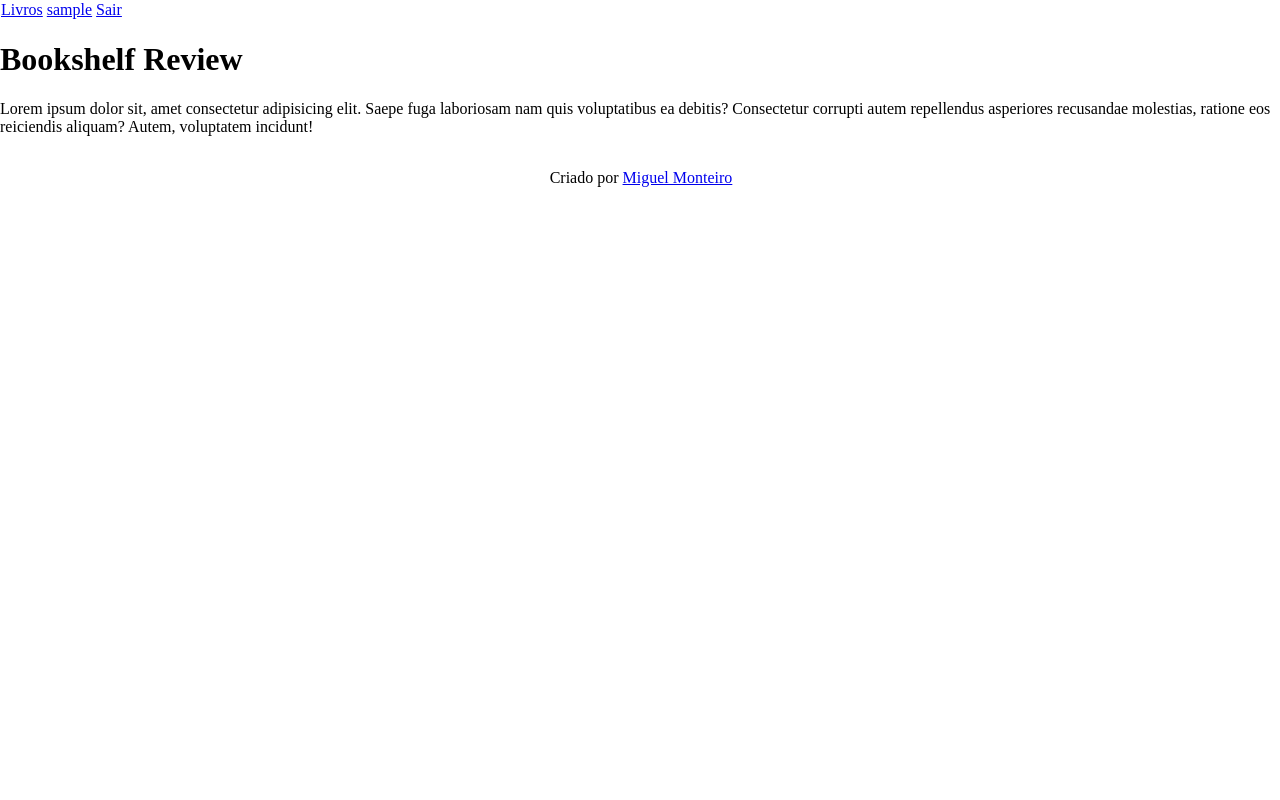
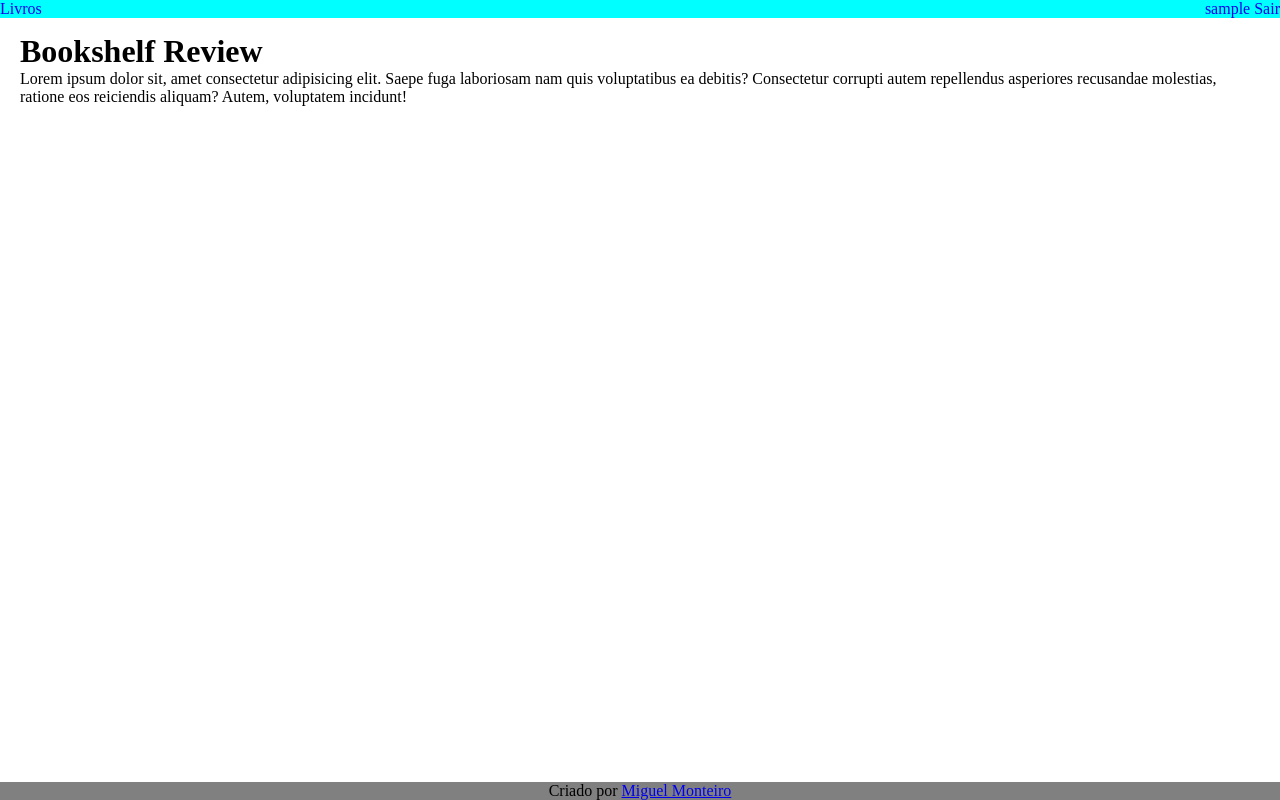
Before and after one commit to MiguelsHere/Proj, a PHP site: page / in a window 1280 px wide. Run offline with PHP 8.4, Linux system fonts and the light colour scheme; the visitor is signed in with stand-in values (Sample User, id 1).

Commit message:
Corrigir erros e melhorar CSS

```diff
--- a/Controllers/UserController.php
+++ b/Controllers/UserController.php
@@ -68,6 +68,10 @@ class UserController
 
     public function profile(string $name)
     {
+        if ($name == "none") {
+            header("Location: index.php");
+            exit;
+        }
         if ($name == $_SESSION['user_name']) {
             $info = $this->user->profile_get_info_self();
 
@@ -92,6 +96,6 @@ class UserController
         include 'Views/User/profile.php';
     }
 
-    #   TO-DO Fazer mod tirar privilegios de review
+    #   TO-DO Fazer mod tirar privilegios de review e apagar própria conta
 
 }
--- a/Models/User.php
+++ b/Models/User.php
@@ -37,6 +37,21 @@ class User
     function register(string $userName, string $email, string $password): bool
     {
         try {
+            $size = strlen($userName);
+
+            if ($size > 50 || $size < 3) {
+                $_SESSION['alert'] = "O utiliza tem de ter entre 3 a 50 carateres!";
+                return false;
+            }
+            if (strlen($password) < 8) {
+                $_SESSION['alert'] = "A password tem de ter pelo menos 8 carateres!";
+                return false;
+            }
+            if (!filter_var($email, FILTER_VALIDATE_EMAIL)) {
+                $_SESSION['alert'] = "Email inválido!";
+                return false;
+            }
+
             $hash = password_hash($password, PASSWORD_DEFAULT);
 
             $query = "INSERT INTO user(user_name, email, password_hash) VALUES(:user_name, :email, :password_hash)";
--- a/Views/Common/alert.php
+++ b/Views/Common/alert.php
@@ -1,4 +1,4 @@
 <?php if (isset($_SESSION['alert'])): ?>
-    <p class="alert"><?php htmlspecialchars($_SESSION['alert']) ?></p>
+    <p class="alert"><?php echo $_SESSION['alert'] ?></p>
     <?php unset($_SESSION['alert']); ?>
 <?php endif ?>
--- a/Views/Common/nav.php
+++ b/Views/Common/nav.php
@@ -1,10 +1,14 @@
 <nav>
     <a href="index.php?action=books" title="Ir para a página de livros">Livros</a>
     <?php if (empty($_SESSION['user_id'])): ?>
-        <a href="index.php?action=login" title="Ir para a página de login">Entrar</a>
-        <a href="index.php?action=register" title="Ir para a página de registo">Registar</a>
+        <div>
+            <a href="index.php?action=login" title="Ir para a página de login">Entrar</a>
+            <a href="index.php?action=register" title="Ir para a página de registo">Registar</a>
+        </div>
     <?php else: ?>
-        <a href="index.php?action=profile" title="Ir para a pagina de perfil"><?= htmlspecialchars($_SESSION["user_name"]) ?></a>
-        <a href="index.php?action=logout">Sair</a>
+        <div>
+            <a href="index.php?action=profile" title="Ir para a pagina de perfil"><?php echo $_SESSION['user_name'] ?></a>
+            <a href="index.php?action=logout" title="Sair da conta">Sair</a>
+        </div>
     <?php endif ?>
 </nav>
--- a/Views/User/login.php
+++ b/Views/User/login.php
@@ -11,7 +11,7 @@
 
     <?php require_once 'Views/Common/alert.php' ?>
 
-    <form action="index.php?action=login" method="post">
+    <form action="index.php?action=login" method="post" class="content">
 
         <label for="email">Email:</label>
         <input type="email" autocomplete="email" placeholder="ex. exemplo@gmail.com" id="email" name="email" required>
--- a/Views/User/profile.php
+++ b/Views/User/profile.php
@@ -11,7 +11,7 @@
 
     <?php require_once 'Views/Common/alert.php' ?>
 
-    <form action="index.php?action=profile" method="post">
+    <form action="index.php?action=profile" method="post" class="content">
 
         <label for="user_description">Description:</label>
         <textarea id="user_description" name="user_description"></textarea>
--- a/Views/User/register.php
+++ b/Views/User/register.php
@@ -11,7 +11,7 @@
 
     <?php require_once 'Views/Common/alert.php' ?>
 
-    <form action="index.php?action=register" method="post">
+    <form action="index.php?action=register" method="post" class="content">
 
         <label for="username">Nome de Utilizador:</label>
         <input type="text" autocomplete="username" placeholder="ex. IloveFantasia" minlength="3" maxlength="50" id="username" name="username" required>
--- a/Views/home.php
+++ b/Views/home.php
@@ -9,7 +9,7 @@
 <body>
     <?php require_once 'Views/Common/nav.php' ?>
 
-    <main>
+    <main class="content">
         <h1>Bookshelf Review</h1>
         <p>Lorem ipsum dolor sit, amet consectetur adipisicing elit. Saepe fuga laboriosam nam quis voluptatibus ea debitis? Consectetur corrupti autem repellendus asperiores recusandae molestias, ratione eos reiciendis aliquam? Autem, voluptatem incidunt!</p>
     </main>
--- a/css/main_styles.css
+++ b/css/main_styles.css
@@ -1,23 +1,39 @@
+* {
+  padding: 0;
+  margin: 0;
+}
+
 html {
   scroll-behavior: smooth;
 }
 
-body {
-  padding: 0;
-  margin: 0;
+nav {
+  width: 100%;
+  background-color: cyan;
+  display: flex;
+  justify-content: space-between;
+  align-items: center;
 }
+nav
 
-nav {
-  padding: 1px;
-  width: 100%;
+a {
+  text-decoration: none;
 }
 
 footer {
-  padding: 1px;
   width: 100%;
   text-align: center;
+  background-color: grey;
+  position: absolute;
+  bottom: 0;
 }
 
 .alert {
   color: red;
 }
+
+.content {
+  margin-top: 15px;
+  margin-left: 20px;
+  margin-right: 20px;
+}
--- a/index.php
+++ b/index.php
@@ -15,7 +15,12 @@ $bookController = new BookController($db);
 $shelfController = new ShelfController($db);
 
 $action = $_GET['action'] ?? "home";
-$name = $_GET['user_name'] ?? $_SESSION['user_name'];
+
+if (isSet($_SESSION['user_name'])) {
+    $name = $_GET['user_name'] ?? $_SESSION['user_name'];
+}else{
+    $name = $_GET['user_name'] ?? "none";
+}
 
 switch ($action) {
     case "books":
```
